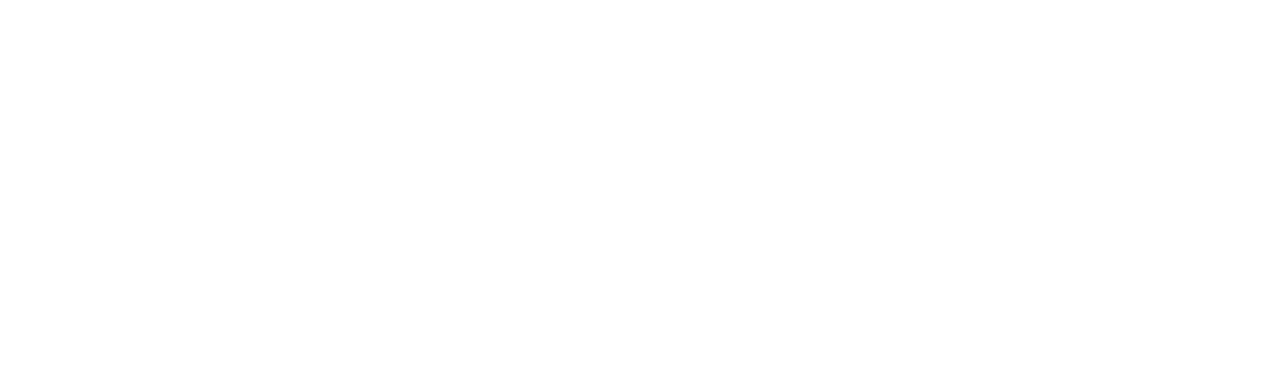
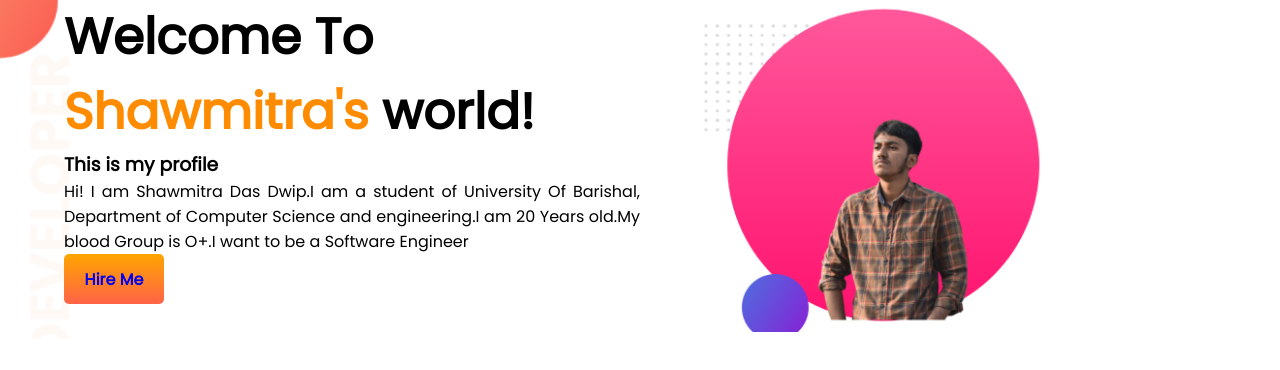
Before and after one commit to shAwmitrAcse134582/developer-portfolio, a plain HTML site: page index.html in a window 1280 px wide. Drawn offline with Linux system fonts and the light colour scheme.

Commit message:
top banner added

```diff
--- a/index.html
+++ b/index.html
@@ -1,15 +1,41 @@
 <!DOCTYPE html>
 <html lang="en">
+
 <head>
     <meta charset="UTF-8">
     <meta http-equiv="X-UA-Compatible" content="IE=edge">
     <meta name="viewport" content="width=device-width, initial-scale=1.0">
     <title>Shawmitra Portfolio</title>
+    <link rel="preconnect" href="https://fonts.googleapis.com">
+    <link rel="preconnect" href="https://fonts.gstatic.com" crossorigin>
+    <link href="https://fonts.googleapis.com/css2?family=Poppins&display=swap" rel="stylesheet">
+
     <link rel="stylesheet" href="style.css">
 </head>
+
 <body>
+    <section class="top-banner">
+
+        <div class="one">
+            <h1>Welcome To</h1>
+            <h1><span class="name">Shawmitra's</span> world!</h1>
+            <h3>This is my profile</h3>
+            <p class="p1">Hi! I am Shawmitra Das Dwip.I am a student of University Of Barishal, Department of Computer
+                Science and
+                engineering.I am 20 Years old.My blood Group is O+.I want to be a Software Engineer</p>
+            <div class="button">
+                <a href="https://www.linkedin.com/in/shawmitra-das-3653861b9/" target="_blank">Hire Me</a>
+            </div>
+
+        </div>
+        <div class="one">
+            <img src="developer-portfolio-master/showOff/my1.png">
+        </div>
+
+    </section>
 
 
 
 </body>
+
 </html>
--- a/style.css
+++ b/style.css
@@ -0,0 +1,64 @@
+* {
+    box-sizing: border-box;
+    margin: 0;
+    padding: 0;
+}
+
+body {
+    font-family: 'Poppins', sans-serif;
+}
+
+h1 {
+    font-size: 50px;
+}
+
+.name {
+    color: darkorange;
+}
+
+section {
+    display: flex;
+}
+
+.one {
+    width: 50%;
+    padding-left: 5%;
+
+}
+
+.one img {
+    width: 60%;
+}
+
+.p1 {
+    text-align: justify;
+}
+
+.button {
+
+    background-image: linear-gradient(orange, tomato);
+    padding: 10px, 20px;
+    height: 50px;
+    width: 100px;
+    color: whitesmoke;
+    font-weight: 700;
+    border-radius: 5px;
+    /* text-align: center; */
+    display: grid;
+    justify-content: center;
+    align-items: center;
+
+}
+
+.button a {
+    text-decoration: none;
+
+    /* margin-top: 30px;
+    margin-left: 20px; */
+
+}
+
+.top-banner {
+    background-image: url(developer-portfolio-master/images/top-banner.png);
+    background-repeat: no-repeat;
+}
```
Also changed, not shown: developer-portfolio-master/images/dream-bg.png (added), developer-portfolio-master/images/exp-bg.png (added), developer-portfolio-master/images/jhankar.png (added), developer-portfolio-master/images/jhankar2.png (added), developer-portfolio-master/images/my-bg.png (added), developer-portfolio-master/images/my-bg2.png (added), developer-portfolio-master/images/top-banner.png (added), developer-portfolio-master/showOff/dwip.png (added), developer-portfolio-master/showOff/my.JPG (added), developer-portfolio-master/showOff/my1.png (added).
